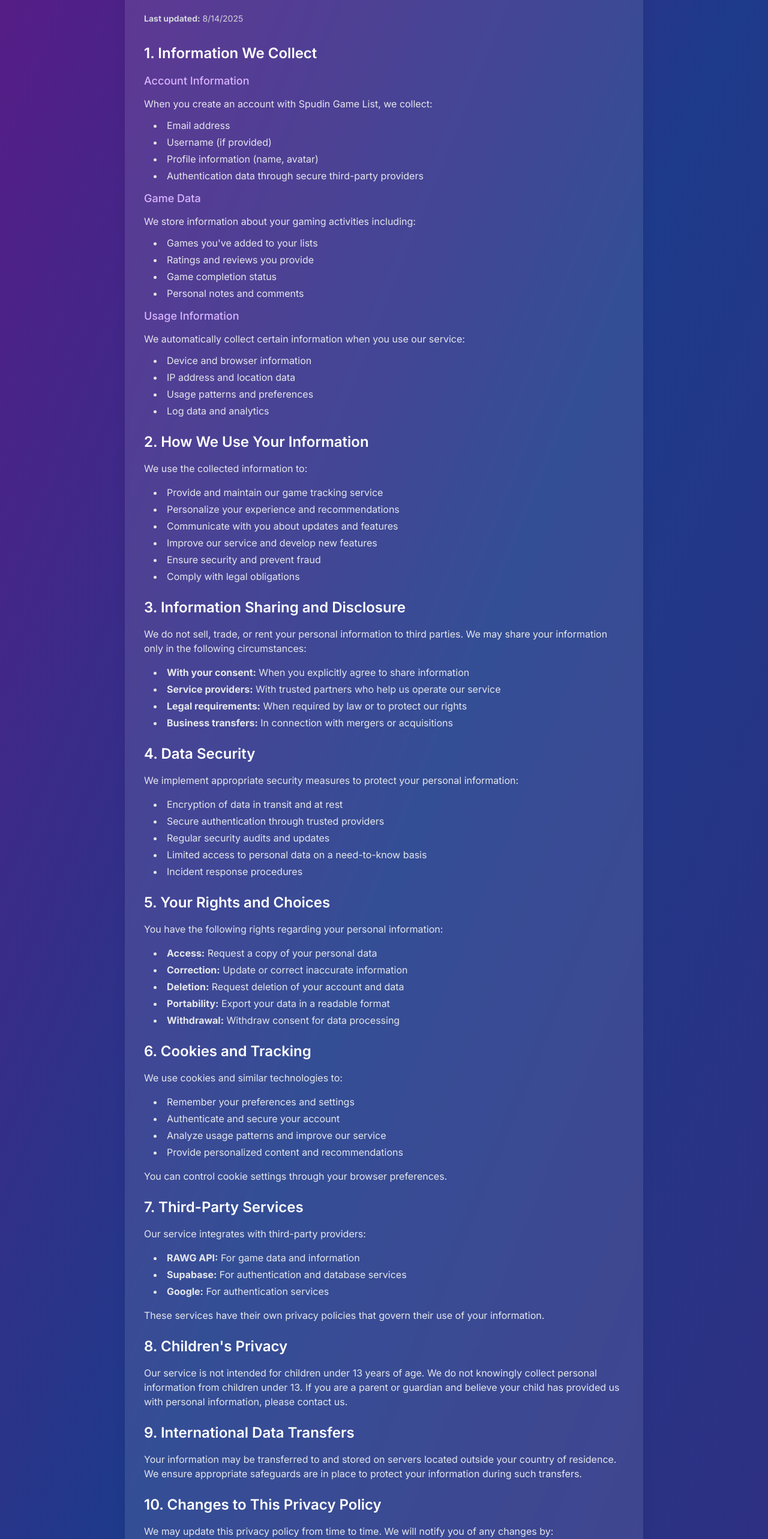
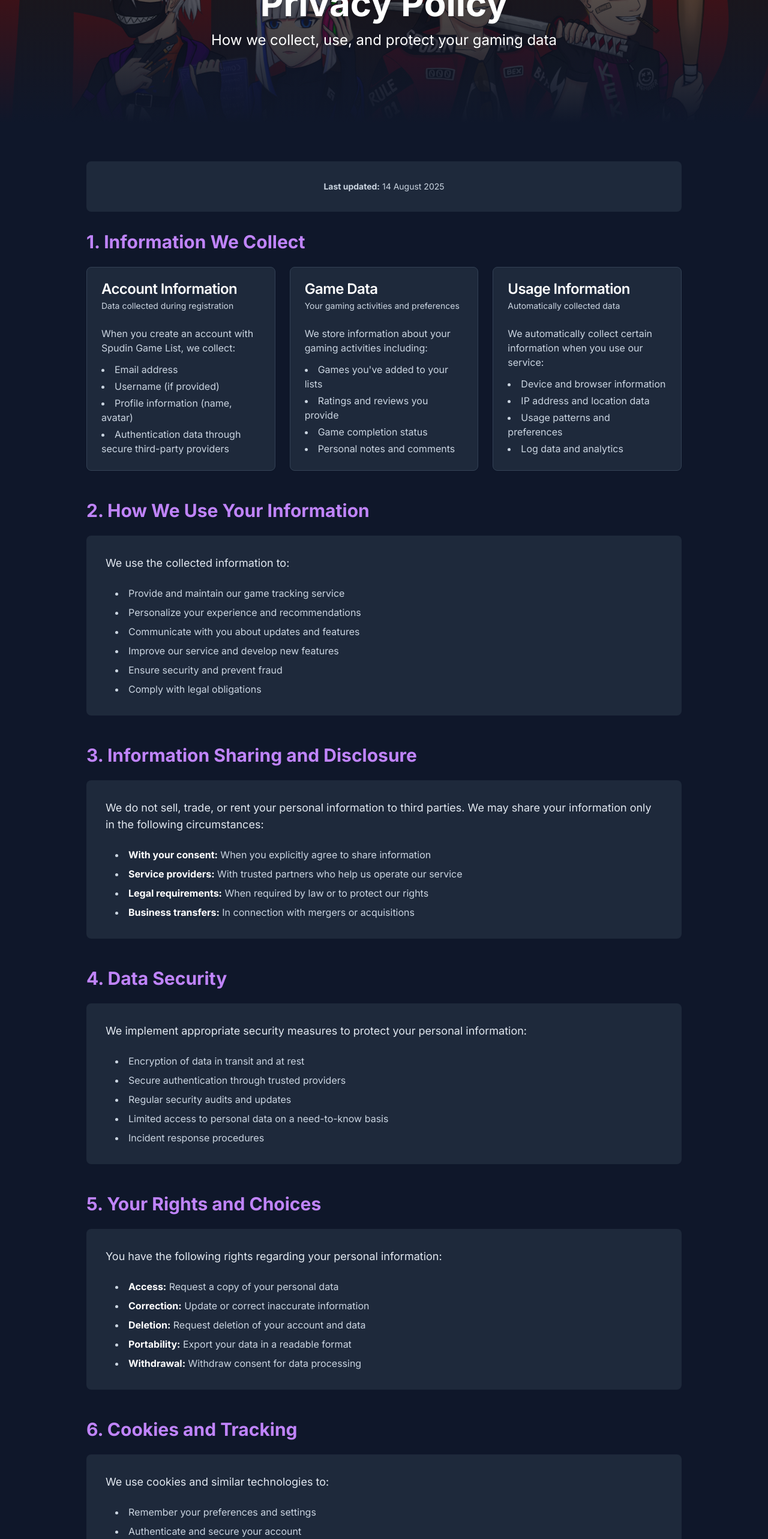
Before and after one commit to danishayman/spudin-game-list, a Next.js app: page /privacy-policy in a window 1280 px wide. Shown: the part 180-2746 px from the top of the page at 60% size. Built offline with nearby package versions, Linux system fonts and the light colour scheme; no server answers.

Commit message:
feat: Revamp Privacy Policy page layout and content with new design elements and structured sections

```diff
--- a/app/privacy-policy/page.tsx
+++ b/app/privacy-policy/page.tsx
@@ -1,4 +1,6 @@
 import type { Metadata } from "next";
+import Image from "next/image";
+import { Card, CardContent, CardDescription, CardHeader, CardTitle } from "@/components/ui/card";
 
 export const metadata: Metadata = {
   title: "Privacy Policy - Spudin Game List",
@@ -7,72 +9,111 @@ export const metadata: Metadata = {
 
 export default function PrivacyPolicyPage() {
   return (
-    <div className="min-h-screen bg-gradient-to-br from-purple-900 via-blue-900 to-indigo-900">
-      <div className="max-w-4xl mx-auto px-4 py-8">
-        <div className="bg-white/10 backdrop-blur-sm rounded-lg p-8 shadow-xl">
-          <h1 className="text-4xl font-bold text-white mb-8 text-center">
+    <main className="flex min-h-screen flex-col bg-slate-900 text-white pt-0">
+      {/* Hero Section */}
+      <div className="relative h-[40vh] w-full">
+        <Image
+          src="/landing/banner.jpg"
+          alt="Privacy Policy - Spudin's Game List"
+          fill
+          priority
+          className="object-cover brightness-50"
+        />
+        <div className="absolute inset-0 bg-gradient-to-b from-transparent to-slate-900" />
+
+        {/* Hero Content */}
+        <div className="absolute inset-0 flex flex-col items-center justify-center px-4 text-center">
+          <h1 className="text-4xl md:text-6xl font-bold mb-4 drop-shadow-lg">
             Privacy Policy
           </h1>
+          <p className="text-xl md:text-2xl max-w-2xl mb-8 drop-shadow-md">
+            How we collect, use, and protect your gaming data
+          </p>
+        </div>
+      </div>
 
-          <div className="text-gray-200 space-y-6">
-            <p className="text-sm text-gray-300 mb-8">
-              <strong>Last updated:</strong> {new Date().toLocaleDateString()}
+      {/* Main Content */}
+      <div className="max-w-5xl mx-auto py-16 px-4">
+        <div className="bg-slate-800 p-6 md:p-8 rounded-lg mb-8">
+          <p className="text-sm text-slate-300 text-center">
+            <strong>Last updated:</strong> 14 August 2025
           </p>
+        </div>
 
-            <section className="space-y-4">
-              <h2 className="text-2xl font-semibold text-white">
-                1. Information We Collect
-              </h2>
-              <div className="space-y-3">
-                <h3 className="text-lg font-medium text-purple-300">
-                  Account Information
-                </h3>
-                <p>
+        {/* Information We Collect */}
+        <section className="mb-12">
+          <h2 className="text-3xl font-bold mb-6 text-purple-400">1. Information We Collect</h2>
+          <div className="grid grid-cols-1 md:grid-cols-3 gap-6">
+            <Card className="bg-slate-800 border-slate-700">
+              <CardHeader>
+                <CardTitle className="text-white">Account Information</CardTitle>
+                <CardDescription className="text-slate-300">
+                  Data collected during registration
+                </CardDescription>
+              </CardHeader>
+              <CardContent>
+                <p className="text-slate-300 mb-3">
                   When you create an account with Spudin Game List, we collect:
                 </p>
-                <ul className="list-disc list-inside ml-4 space-y-1">
+                <ul className="list-disc list-inside text-slate-300 space-y-1">
                   <li>Email address</li>
                   <li>Username (if provided)</li>
                   <li>Profile information (name, avatar)</li>
                   <li>Authentication data through secure third-party providers</li>
                 </ul>
+              </CardContent>
+            </Card>
 
-                <h3 className="text-lg font-medium text-purple-300">
-                  Game Data
-                </h3>
-                <p>
+            <Card className="bg-slate-800 border-slate-700">
+              <CardHeader>
+                <CardTitle className="text-white">Game Data</CardTitle>
+                <CardDescription className="text-slate-300">
+                  Your gaming activities and preferences
+                </CardDescription>
+              </CardHeader>
+              <CardContent>
+                <p className="text-slate-300 mb-3">
                   We store information about your gaming activities including:
                 </p>
-                <ul className="list-disc list-inside ml-4 space-y-1">
+                <ul className="list-disc list-inside text-slate-300 space-y-1">
                   <li>Games you&apos;ve added to your lists</li>
                   <li>Ratings and reviews you provide</li>
                   <li>Game completion status</li>
                   <li>Personal notes and comments</li>
                 </ul>
+              </CardContent>
+            </Card>
 
-                <h3 className="text-lg font-medium text-purple-300">
-                  Usage Information
-                </h3>
-                <p>
+            <Card className="bg-slate-800 border-slate-700">
+              <CardHeader>
+                <CardTitle className="text-white">Usage Information</CardTitle>
+                <CardDescription className="text-slate-300">
+                  Automatically collected data
+                </CardDescription>
+              </CardHeader>
+              <CardContent>
+                <p className="text-slate-300 mb-3">
                   We automatically collect certain information when you use our service:
                 </p>
-                <ul className="list-disc list-inside ml-4 space-y-1">
+                <ul className="list-disc list-inside text-slate-300 space-y-1">
                   <li>Device and browser information</li>
                   <li>IP address and location data</li>
                   <li>Usage patterns and preferences</li>
                   <li>Log data and analytics</li>
                 </ul>
+              </CardContent>
+            </Card>
           </div>
         </section>
 
-            <section className="space-y-4">
-              <h2 className="text-2xl font-semibold text-white">
-                2. How We Use Your Information
-              </h2>
-              <p>
+        {/* How We Use Your Information */}
+        <section className="mb-12">
+          <h2 className="text-3xl font-bold mb-6 text-purple-400">2. How We Use Your Information</h2>
+          <div className="bg-slate-800 p-6 md:p-8 rounded-lg">
+            <p className="text-lg text-slate-200 mb-6">
               We use the collected information to:
             </p>
-              <ul className="list-disc list-inside ml-4 space-y-1">
+            <ul className="list-disc list-inside text-slate-300 space-y-2 ml-4">
               <li>Provide and maintain our game tracking service</li>
               <li>Personalize your experience and recommendations</li>
               <li>Communicate with you about updates and features</li>
@@ -80,152 +121,162 @@ export default function PrivacyPolicyPage() {
               <li>Ensure security and prevent fraud</li>
               <li>Comply with legal obligations</li>
             </ul>
+          </div>
         </section>
 
-            <section className="space-y-4">
-              <h2 className="text-2xl font-semibold text-white">
-                3. Information Sharing and Disclosure
-              </h2>
-              <p>
+        {/* Information Sharing and Disclosure */}
+        <section className="mb-12">
+          <h2 className="text-3xl font-bold mb-6 text-purple-400">3. Information Sharing and Disclosure</h2>
+          <div className="bg-slate-800 p-6 md:p-8 rounded-lg">
+            <p className="text-lg text-slate-200 mb-6">
               We do not sell, trade, or rent your personal information to third parties. We may share your information only in the following circumstances:
             </p>
-              <ul className="list-disc list-inside ml-4 space-y-1">
-                <li><strong>With your consent:</strong> When you explicitly agree to share information</li>
-                <li><strong>Service providers:</strong> With trusted partners who help us operate our service</li>
-                <li><strong>Legal requirements:</strong> When required by law or to protect our rights</li>
-                <li><strong>Business transfers:</strong> In connection with mergers or acquisitions</li>
+            <ul className="list-disc list-inside text-slate-300 space-y-2 ml-4">
+              <li><strong className="text-white">With your consent:</strong> When you explicitly agree to share information</li>
+              <li><strong className="text-white">Service providers:</strong> With trusted partners who help us operate our service</li>
+              <li><strong className="text-white">Legal requirements:</strong> When required by law or to protect our rights</li>
+              <li><strong className="text-white">Business transfers:</strong> In connection with mergers or acquisitions</li>
             </ul>
+          </div>
         </section>
 
-            <section className="space-y-4">
-              <h2 className="text-2xl font-semibold text-white">
-                4. Data Security
-              </h2>
-              <p>
+        {/* Data Security */}
+        <section className="mb-12">
+          <h2 className="text-3xl font-bold mb-6 text-purple-400">4. Data Security</h2>
+          <div className="bg-slate-800 p-6 md:p-8 rounded-lg">
+            <p className="text-lg text-slate-200 mb-6">
               We implement appropriate security measures to protect your personal information:
             </p>
-              <ul className="list-disc list-inside ml-4 space-y-1">
+            <ul className="list-disc list-inside text-slate-300 space-y-2 ml-4">
               <li>Encryption of data in transit and at rest</li>
               <li>Secure authentication through trusted providers</li>
               <li>Regular security audits and updates</li>
               <li>Limited access to personal data on a need-to-know basis</li>
               <li>Incident response procedures</li>
             </ul>
+          </div>
         </section>
 
-            <section className="space-y-4">
-              <h2 className="text-2xl font-semibold text-white">
-                5. Your Rights and Choices
-              </h2>
-              <p>
+        {/* Your Rights and Choices */}
+        <section className="mb-12">
+          <h2 className="text-3xl font-bold mb-6 text-purple-400">5. Your Rights and Choices</h2>
+          <div className="bg-slate-800 p-6 md:p-8 rounded-lg">
+            <p className="text-lg text-slate-200 mb-6">
               You have the following rights regarding your personal information:
             </p>
-              <ul className="list-disc list-inside ml-4 space-y-1">
-                <li><strong>Access:</strong> Request a copy of your personal data</li>
-                <li><strong>Correction:</strong> Update or correct inaccurate information</li>
-                <li><strong>Deletion:</strong> Request deletion of your account and data</li>
-                <li><strong>Portability:</strong> Export your data in a readable format</li>
-                <li><strong>Withdrawal:</strong> Withdraw consent for data processing</li>
+            <ul className="list-disc list-inside text-slate-300 space-y-2 ml-4">
+              <li><strong className="text-white">Access:</strong> Request a copy of your personal data</li>
+              <li><strong className="text-white">Correction:</strong> Update or correct inaccurate information</li>
+              <li><strong className="text-white">Deletion:</strong> Request deletion of your account and data</li>
+              <li><strong className="text-white">Portability:</strong> Export your data in a readable format</li>
+              <li><strong className="text-white">Withdrawal:</strong> Withdraw consent for data processing</li>
             </ul>
+          </div>
         </section>
 
-            <section className="space-y-4">
-              <h2 className="text-2xl font-semibold text-white">
-                6. Cookies and Tracking
-              </h2>
-              <p>
+        {/* Cookies and Tracking */}
+        <section className="mb-12">
+          <h2 className="text-3xl font-bold mb-6 text-purple-400">6. Cookies and Tracking</h2>
+          <div className="bg-slate-800 p-6 md:p-8 rounded-lg">
+            <p className="text-lg text-slate-200 mb-6">
               We use cookies and similar technologies to:
             </p>
-              <ul className="list-disc list-inside ml-4 space-y-1">
+            <ul className="list-disc list-inside text-slate-300 space-y-2 ml-4">
               <li>Remember your preferences and settings</li>
               <li>Authenticate and secure your account</li>
               <li>Analyze usage patterns and improve our service</li>
               <li>Provide personalized content and recommendations</li>
             </ul>
-              <p>
+            <p className="text-slate-200 mt-4">
               You can control cookie settings through your browser preferences.
             </p>
+          </div>
         </section>
 
-            <section className="space-y-4">
-              <h2 className="text-2xl font-semibold text-white">
-                7. Third-Party Services
-              </h2>
-              <p>
+        {/* Third-Party Services */}
+        <section className="mb-12">
+          <h2 className="text-3xl font-bold mb-6 text-purple-400">7. Third-Party Services</h2>
+          <div className="bg-slate-800 p-6 md:p-8 rounded-lg">
+            <p className="text-lg text-slate-200 mb-6">
               Our service integrates with third-party providers:
             </p>
-              <ul className="list-disc list-inside ml-4 space-y-1">
-                <li><strong>RAWG API:</strong> For game data and information</li>
-                <li><strong>Supabase:</strong> For authentication and database services</li>
-                <li><strong>Google:</strong> For authentication services</li>
+            <ul className="list-disc list-inside text-slate-300 space-y-2 ml-4 mb-6">
+              <li><strong className="text-white">IGDB API:</strong> For game data and information</li>
+              <li><strong className="text-white">Supabase:</strong> For authentication and database services</li>
+              <li><strong className="text-white">Google:</strong> For authentication services</li>
             </ul>
-              <p>
+            <p className="text-slate-200">
               These services have their own privacy policies that govern their use of your information.
             </p>
+          </div>
         </section>
 
-            <section className="space-y-4">
-              <h2 className="text-2xl font-semibold text-white">
-                8. Children&apos;s Privacy
-              </h2>
-              <p>
+        {/* Children's Privacy & International Data Transfers */}
+        <div className="grid grid-cols-1 md:grid-cols-2 gap-6 mb-12">
+          <div>
+            <h2 className="text-3xl font-bold mb-6 text-purple-400">8. Children&apos;s Privacy</h2>
+            <div className="bg-slate-800 p-6 md:p-8 rounded-lg">
+              <p className="text-slate-200">
                 Our service is not intended for children under 13 years of age. We do not knowingly collect personal information from children under 13. If you are a parent or guardian and believe your child has provided us with personal information, please contact us.
               </p>
-            </section>
+            </div>
+          </div>
 
-            <section className="space-y-4">
-              <h2 className="text-2xl font-semibold text-white">
-                9. International Data Transfers
-              </h2>
-              <p>
+          <div>
+            <h2 className="text-3xl font-bold mb-6 text-purple-400">9. International Data Transfers</h2>
+            <div className="bg-slate-800 p-6 md:p-8 rounded-lg">
+              <p className="text-slate-200">
                 Your information may be transferred to and stored on servers located outside your country of residence. We ensure appropriate safeguards are in place to protect your information during such transfers.
               </p>
-            </section>
+            </div>
+          </div>
+        </div>
 
-            <section className="space-y-4">
-              <h2 className="text-2xl font-semibold text-white">
-                10. Changes to This Privacy Policy
-              </h2>
-              <p>
+        {/* Changes to Privacy Policy & Contact Us */}
+        <div className="grid grid-cols-1 md:grid-cols-2 gap-6 mb-12">
+          <div>
+            <h2 className="text-3xl font-bold mb-6 text-purple-400">10. Changes to This Privacy Policy</h2>
+            <div className="bg-slate-800 p-6 md:p-8 rounded-lg">
+              <p className="text-slate-200 mb-4">
                 We may update this privacy policy from time to time. We will notify you of any changes by:
               </p>
-              <ul className="list-disc list-inside ml-4 space-y-1">
+              <ul className="list-disc list-inside text-slate-300 space-y-2 ml-4">
                 <li>Posting the new privacy policy on this page</li>
                 <li>Updating the &quot;Last updated&quot; date</li>
                 <li>Sending you an email notification for significant changes</li>
               </ul>
-            </section>
+            </div>
+          </div>
 
-            <section className="space-y-4">
-              <h2 className="text-2xl font-semibold text-white">
-                11. Contact Us
-              </h2>
-              <p>
+          <div>
+            <h2 className="text-3xl font-bold mb-6 text-purple-400">11. Contact Us</h2>
+            <div className="bg-slate-800 p-6 md:p-8 rounded-lg">
+              <p className="text-slate-200 mb-4">
                 If you have any questions about this privacy policy or our data practices, please contact us at:
               </p>
-              <div className="bg-white/5 rounded-lg p-4 mt-4">
-                <p><strong>Email:</strong> zagreusaiman@gmail.com</p>
-
+              <div className="bg-slate-700 rounded-lg p-4 mb-4">
+                <p className="text-white"><strong>Email:</strong> zagreusaiman@gmail.com</p>
               </div>
-              <p className="mt-4">
+              <p className="text-slate-200">
                 For questions about your rights and responsibilities as a user, please also review our{" "}
                 <a
                   href="/terms-of-service"
-                  className="text-purple-400 hover:text-purple-300 underline"
+                  className="text-purple-400 hover:text-purple-300 underline transition-colors"
                 >
                   Terms of Service
                 </a>.
               </p>
-            </section>
+            </div>
+          </div>
         </div>
 
-          <div className="mt-12 pt-8 border-t border-gray-600">
-            <p className="text-center text-gray-300">
+        {/* Footer Message */}
+        <div className="bg-slate-800 p-6 md:p-8 rounded-lg text-center">
+          <p className="text-slate-200">
             Thank you for trusting Spudin Game List with your gaming data. We are committed to protecting your privacy and providing you with a secure gaming experience.
           </p>
         </div>
       </div>
-      </div>
-    </div>
+    </main>
   );
 }
```
Lines whose indentation alone changed are shown as unchanged.
